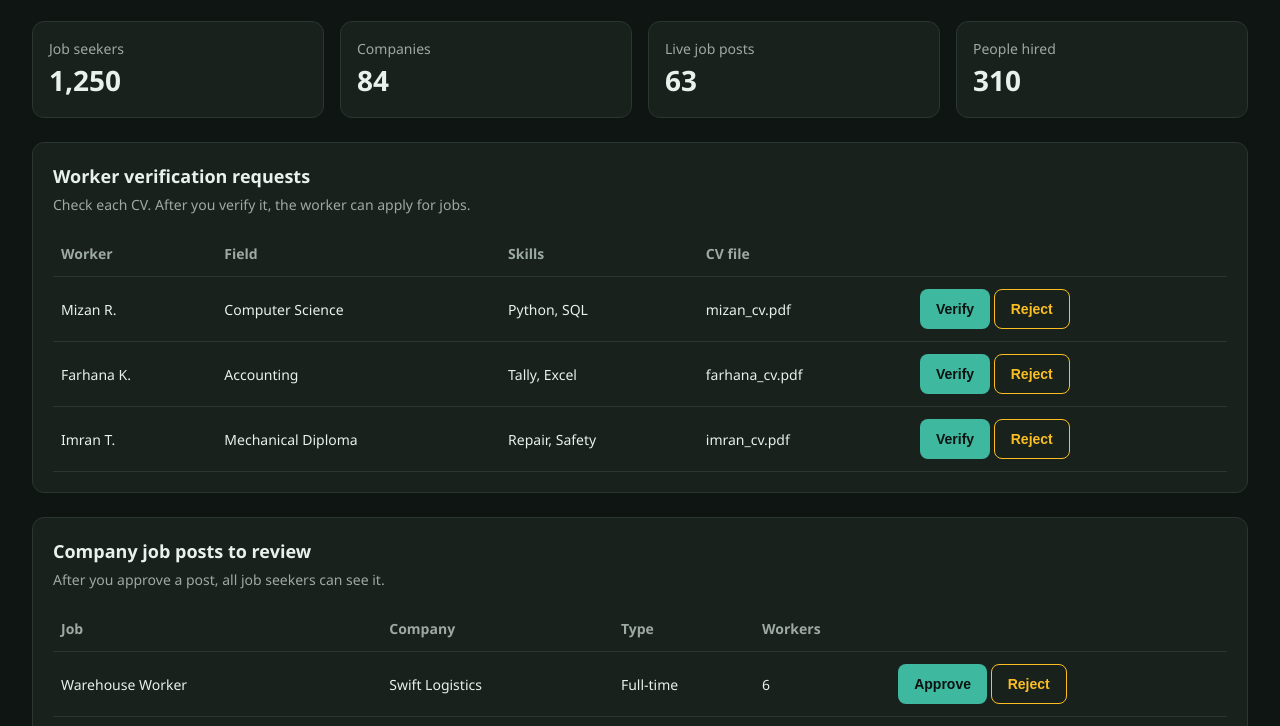
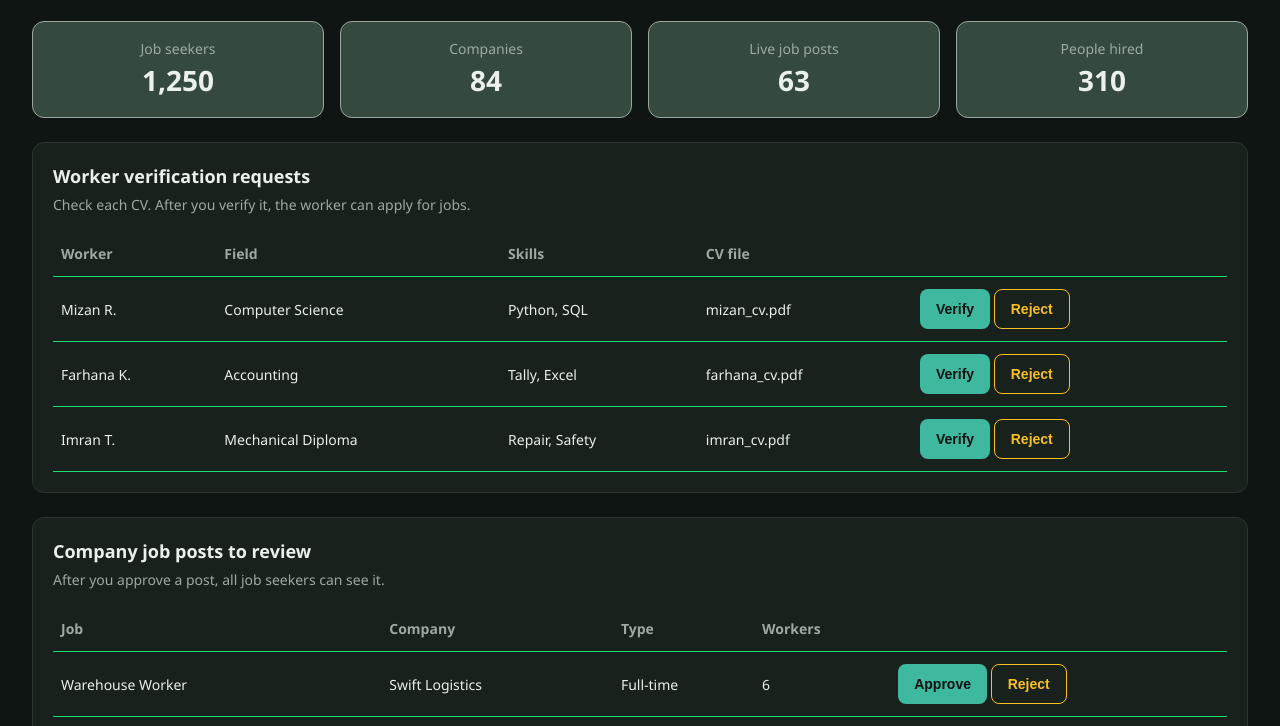
Before and after one commit to mahid0nice/Job-Bridge, a plain HTML site: page admin/overview.html in a window 1280 px wide. Shown: the part 70-796 px from the top of the page. Drawn offline with Linux system fonts and the light colour scheme.

Commit message:
something fixed

```diff
--- a/Log-In/log.css
+++ b/Log-In/log.css
@@ -41,7 +41,6 @@ body {
   align-items: center;
 }
 
-
 .form-box {
   max-width: 460px;
   margin: 40px auto;
@@ -74,7 +73,6 @@ body {
   cursor: pointer;
 }
 
-
 .form-box label.field {
   display: block;
   margin-bottom: 4px;
@@ -96,7 +94,6 @@ body {
   font-size: 15px;
 }
 
-
 .btn {
   width: 100%;
   min-height: 44px;
@@ -107,7 +104,6 @@ body {
   font-weight: 600;
   cursor: pointer;
 }
-
 
 .switch-text {
   margin: 16px 0 0;
--- a/admin/overview.css
+++ b/admin/overview.css
@@ -41,9 +41,10 @@ body {
 .stat {
   flex: 1;
   padding: 16px;
-  background: #18211C;
-  border: 1px solid #2A362F;
+  background: #36493f;
+  border: 1px solid #9ba59f;
   border-radius: 12px;
+  text-align: center;
 }
 
 .stat p {
@@ -88,7 +89,7 @@ table {
 th, td {
   padding: 12px 8px;
   text-align: left;
-  border-bottom: 1px solid #2A362F;
+  border-bottom: 1px solid #1cdd6d;
   white-space: nowrap;
 }
 
```
